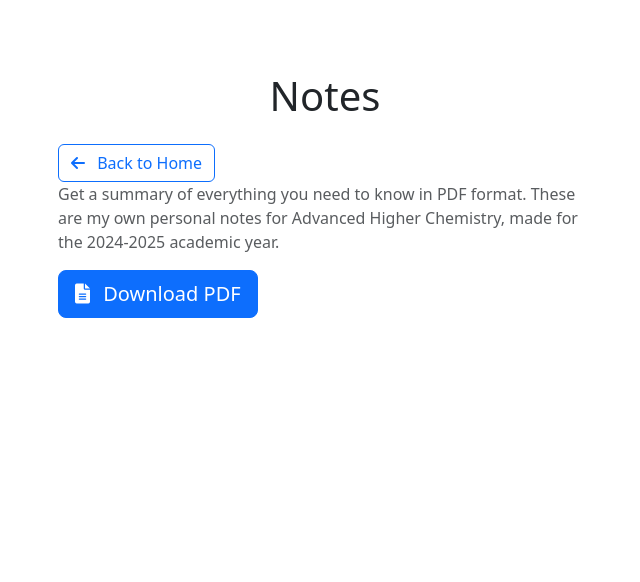
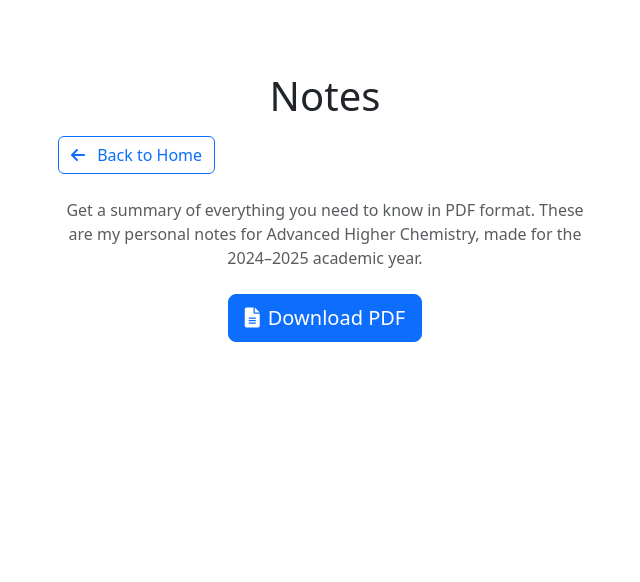
Before and after one commit to mistspelt/ahchem, a Flask app: template app/templates/notes.html in a window 1280 px wide. Shown: the part 56-638 px from the top of the page, without its empty margins (315-955 px from the left). Run offline with Flask 3, Linux system fonts and the light colour scheme; the template is opened without the code that fills it, so the values that code supplies are empty; parts of the project's set-up code (start-up, migrations or seed data) failed here and were passed over.

Commit message:
Fix notes layout

```diff
--- a/app/templates/notes.html
+++ b/app/templates/notes.html
@@ -3,18 +3,29 @@
 {% block content %}
 <div class="container py-5">
     <div class="row justify-content-center">
-        <div class="col-md-8 col-lg-6">
+        <div class="col-md-8 col-lg-6 text-center">
 
-            <h1 class="mb-4 text-center">Notes</h1>
-            <a href="{{ url_for('main.home') }}" class="btn btn-outline-primary">
-                <i class="fas fa-arrow-left me-2"></i> Back to Home
+            <!-- Heading -->
+            <h1 class="mb-3">Notes</h1>
+
+            <!-- Back button -->
+            <div class="mb-4 text-start">
+                <a href="{{ url_for('main.home') }}" class="btn btn-outline-primary">
+                    <i class="fas fa-arrow-left me-2"></i> Back to Home
+                </a>
+            </div>
+
+            <!-- Description -->
+            <p class="text-muted mb-4">
+                Get a summary of everything you need to know in PDF format. These are my personal notes for Advanced Higher Chemistry, made for the 2024–2025 academic year.
+            </p>
+
+            <!-- Download button -->
+            <a href="{{ url_for('static', filename='docs/notes.pdf') }}" class="btn btn-primary btn-lg" download>
+                <i class="fas fa-file-alt me-2"></i>Download PDF
             </a>
 
-            <p class="text-muted">Get a summary of everything you need to know in PDF format. These are my own personal notes for Advanced Higher Chemistry, made for the 2024-2025 academic year.</p>
-
-
-            <a href="{{ url_for('static', filename='docs/notes.pdf') }}" class="btn btn-primary btn-lg" download>
-                <i class="fas fa-file-alt me-2"></i> Download PDF
-            </a>
+        </div>
+    </div>
 </div>
 {% endblock %}
```
